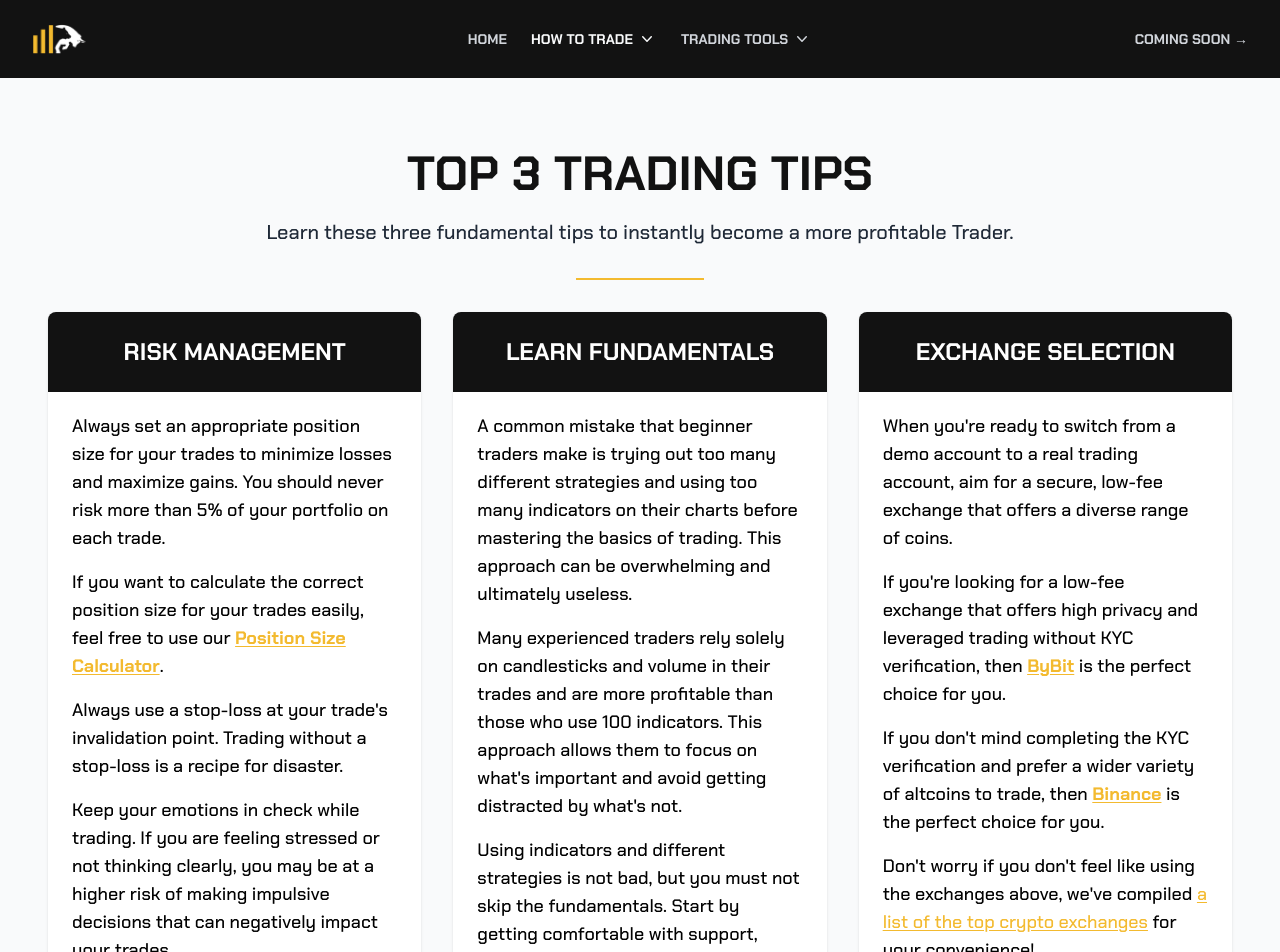
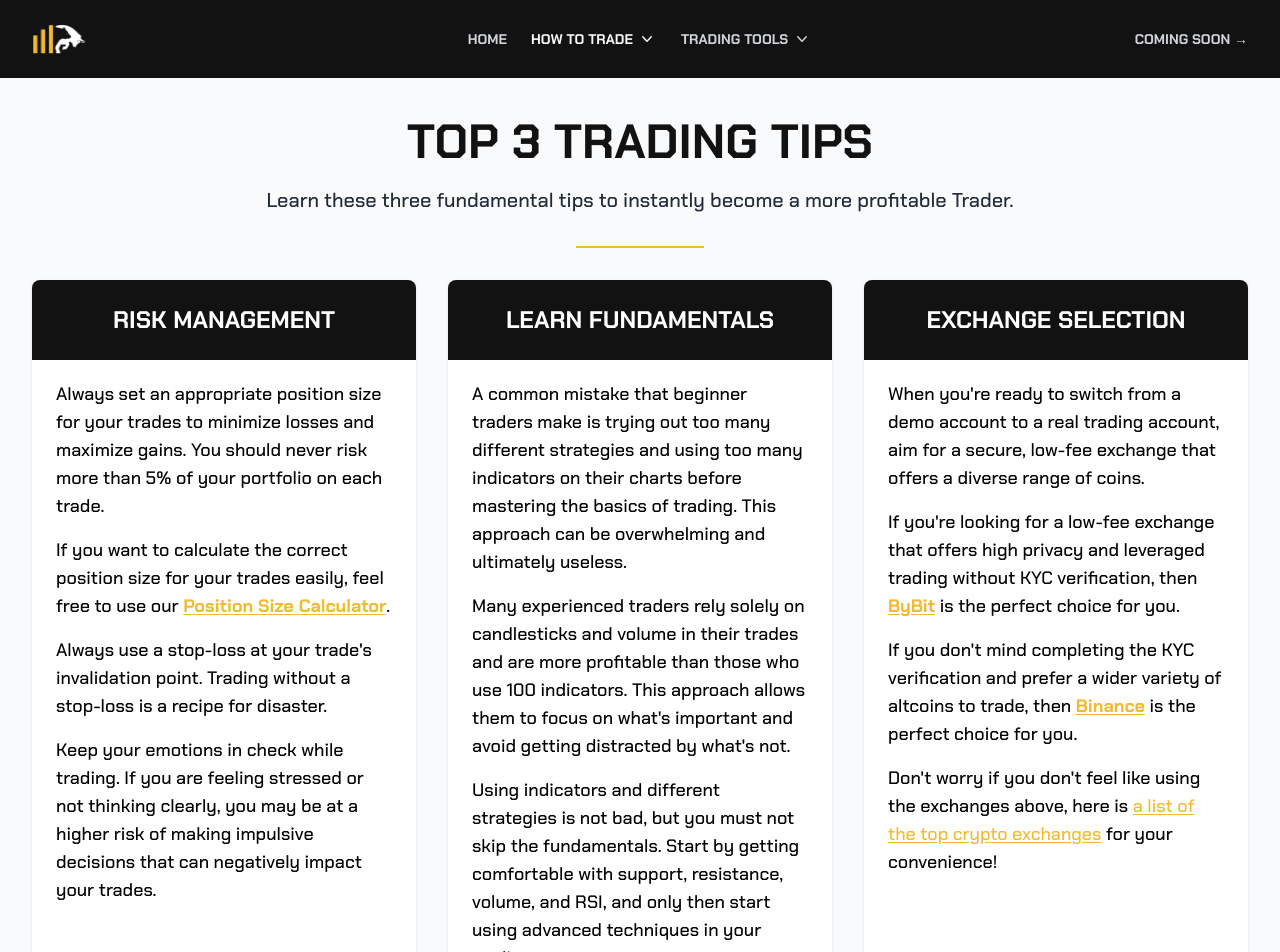
Before and after one commit to codewithroby/kovacs-trading, a Next.js app: page /top-3-trading-tips in a window 1280 px wide. Shown: the top 952 px of the page. Built offline with nearby package versions, Linux system fonts and the light colour scheme.

Commit message:
Removed Padding

```diff
--- a/pages/top-3-trading-tips/index.jsx
+++ b/pages/top-3-trading-tips/index.jsx
@@ -24,7 +24,7 @@
         <meta name="twitter:description" content={metaData.description} />
         <meta name="twitter:image" content={metaData.thumbnail} />
       </Head>
-      <div className="w-full max-w-7xl px-4 py-8 flex flex-col justify-center items-center">
+      <div className="w-full max-w-7xl flex flex-col justify-center items-center">
         <TitleAndDescriptionComponent
           title="Top 3 Trading Tips"
           description="Learn these three fundamental tips to instantly become a more
@@ -122,7 +122,7 @@
               </p>
               <p className="text-lg py-2">
                 Don't worry if you don't feel like using the exchanges above,
-                we've compiled{" "}
+                here is{" "}
                 <a
                   href="https://coinmarketcap.com/rankings/exchanges/"
                   className="text-kt-yellow underline underline-offset-2 hover:text-kt-black"
```
